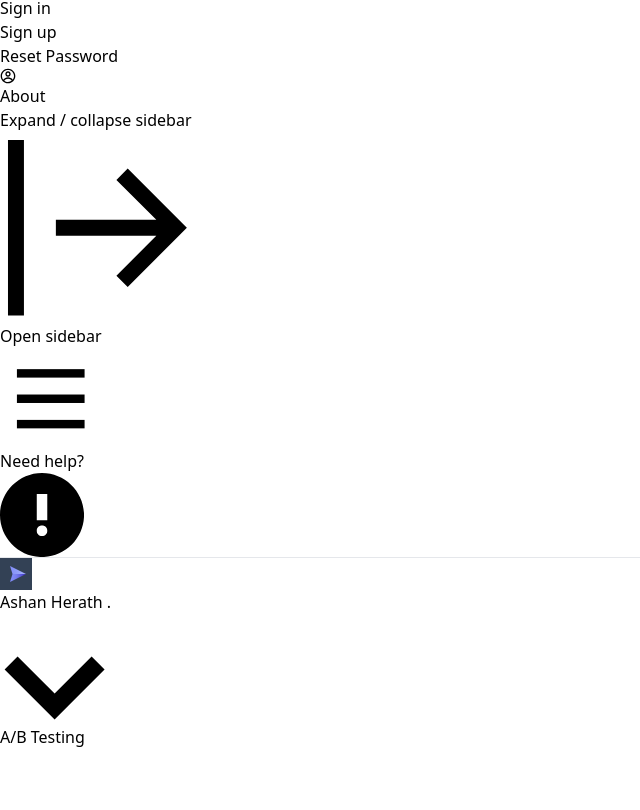
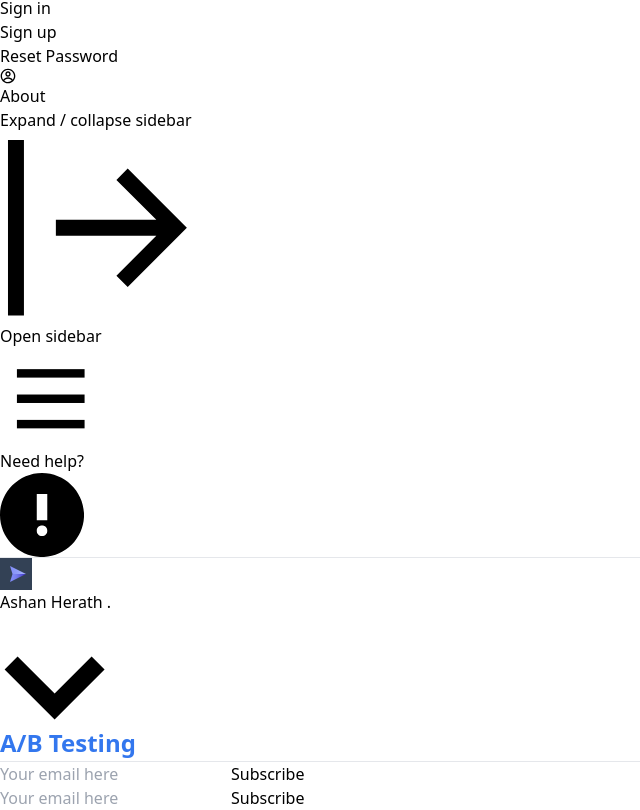
Before and after one commit to ashandimantha2000/BenchmarkX, a React (Vite) app in the folder Client/: page /abtesting in a window 1280 px wide. Shown: the part 1639-2449 px from the top of the page, without its empty margins (0-640 px from the left). Before the commit the page ends 2388 px from the top, so only its background shows below. Built offline with nearby package versions, Linux system fonts and the light colour scheme.

Commit message:
initiate: test app

```diff
--- a/Client/src/App.jsx
+++ b/Client/src/App.jsx
@@ -14,6 +14,7 @@ import Dashboard from './pages/Dashboard';
 import ABTesting from './pages/ABTesting';
 import HeatMaps from './pages/HeatMaps';
 import About from './pages/About';
+import Test from './pages/Test';
 
 function App() {
 
@@ -33,6 +34,7 @@ function App() {
         <Route exact path="/heatmaps" element={<HeatMaps />} />
         <Route exact path="/abtesting" element={<ABTesting />} />
         <Route exact path="/about" element={<About />} />
+        <Route exact path="/test" element={<Test />} />
       </Routes>
     </>
   );
--- /dev/null
+++ b/Client/src/components/ABTesting/VarientA.jsx
@@ -0,0 +1,23 @@
+function VarientA() {
+  return (
+    <div>
+      <form className="font-secondary flex flex-shrink w-full px-2 max-w-lg mx-auto justify-center">
+        <input
+          className="border pl-4 rounded-l-lg w-2/3"
+          type="email"
+          required
+          placeholder="Your email here"
+        />
+        <button
+          type="submit"
+          className="py-3 px-4 bg-purple-500 hover:bg-palette-dark text-white text-sm sm:text-base font-semibold rounded-r-lg border border-transparent
+          focus:outline-none focus-visible:ring-2 focus-visible:ring-offset-2"
+        >
+          Subscribe
+        </button>
+      </form>
+    </div>
+  );
+}
+
+export default VarientA;
--- /dev/null
+++ b/Client/src/components/ABTesting/VarientB.jsx
@@ -0,0 +1,23 @@
+function VarientB() {
+  return (
+    <div>
+      <form className="font-secondary flex flex-shrink w-full px-2 max-w-lg mx-auto justify-center">
+        <input
+          className="border pl-4 rounded-l-lg w-2/3"
+          type="email"
+          required
+          placeholder="Your email here"
+        />
+        <button
+          type="submit"
+          className="py-3 px-4 bg-red-600 hover:bg-palette-dark text-white text-sm sm:text-base font-semibold rounded-r-lg border border-transparent
+          focus:outline-none focus-visible:ring-2 focus-visible:ring-offset-2"
+        >
+          Subscribe
+        </button>
+      </form>
+    </div>
+  );
+}
+
+export default VarientB;
--- a/Client/src/css/style.css
+++ b/Client/src/css/style.css
@@ -5,3 +5,11 @@
 
 
 @import 'tailwindcss/utilities';
+
+
+/* Reusable Custom CSS Classes */
+.sub-heading{
+    font-size: 1.5rem;
+    font-weight: 600;
+    color: #3377EE;
+}
--- a/Client/src/css/tailwind.config.js
+++ b/Client/src/css/tailwind.config.js
@@ -25,6 +25,7 @@ module.exports = {
       },
       fontFamily: {
         inter: ['Inter', 'sans-serif'],
+        'poppins': ['Poppins', 'sans-serif'],
       },
       fontSize: {
         xs: ['0.75rem', { lineHeight: '1.5' }],
--- a/Client/src/pages/ABTesting.jsx
+++ b/Client/src/pages/ABTesting.jsx
@@ -3,6 +3,8 @@ import React, { useState } from "react";
 // Import Components
 import Sidebar from "../partials/Sidebar";
 import Header from "../partials/Header";
+import VarientA from "../components/ABTesting/VarientA";
+import VarientB from "../components/ABTesting/VarientB";
 
 function ABTesting() {
   const [sidebarOpen, setSidebarOpen] = useState(false);
@@ -17,8 +19,21 @@ function ABTesting() {
         <Header sidebarOpen={sidebarOpen} setSidebarOpen={setSidebarOpen} />
 
         <main>
-          <div className="px-4 sm:px-6 lg:px-8 py-8 w-full max-w-9xl mx-auto">
-            <h1>A/B Testing</h1>
+          <div className="px-4 sm:px-6 lg:px-8 py-6 w-full max-w-9xl mx-auto flex-1">
+            <h1 className="sub-heading">A/B Testing</h1>
+            <hr></hr>
+          </div>
+          <div>
+            <div className="px-4 sm:px-6 lg:px-8 py-6 w-full max-w-9xl mx-auto">
+              <div className="flex justify-between w-full">
+                <div className="flex-1">
+                  <VarientA />
+                </div>
+                <div className="flex-1">
+                  <VarientB />
+                </div>
+              </div>
+            </div>
           </div>
         </main>
       </div>
--- /dev/null
+++ b/Client/src/pages/Test.jsx
@@ -0,0 +1,22 @@
+import React from "react";
+import VatientA from "../components/ABTesting/VarientA";
+import VarientA from "../components/ABTesting/VarientA";
+export default function App() {
+  return (
+    <div className="h-screen bg-[url('https://4kwallpapers.com/images/wallpapers/texture-dark-background-purple-2560x1440-3086.jpg')]">
+      <div className="h-full flex justify-center items-center">
+        <div c>
+          <h1 className="font-poppins font-extrabold text-white text-6xl text-center">
+            Easily capture <br></br>emails on{" "}
+            <span className="text-purple-500">Nortion.</span>
+          </h1>
+          <h4 className="font-poppins text-white text-center text-lg pt-4 pb-6">
+            Capture your customer emails on a beautiful landing<br></br> page
+            that syncs with your Nortion workspace.
+          </h4>
+          <VarientA />
+        </div>
+      </div>
+    </div>
+  );
+}
```
Also changed, not shown: Client/src/components/ABTesting/Integration.jsx (added, +41 -0 lines).
